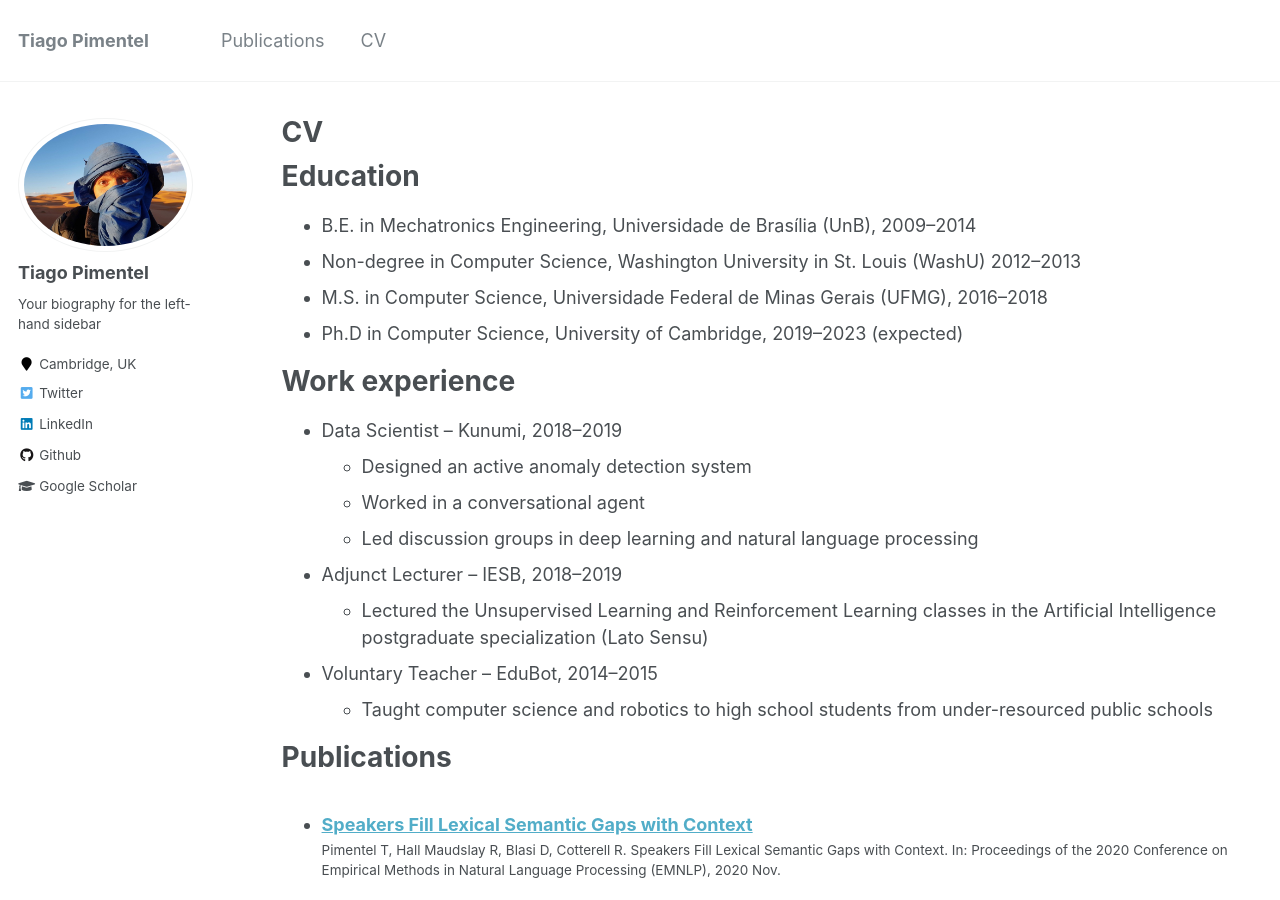
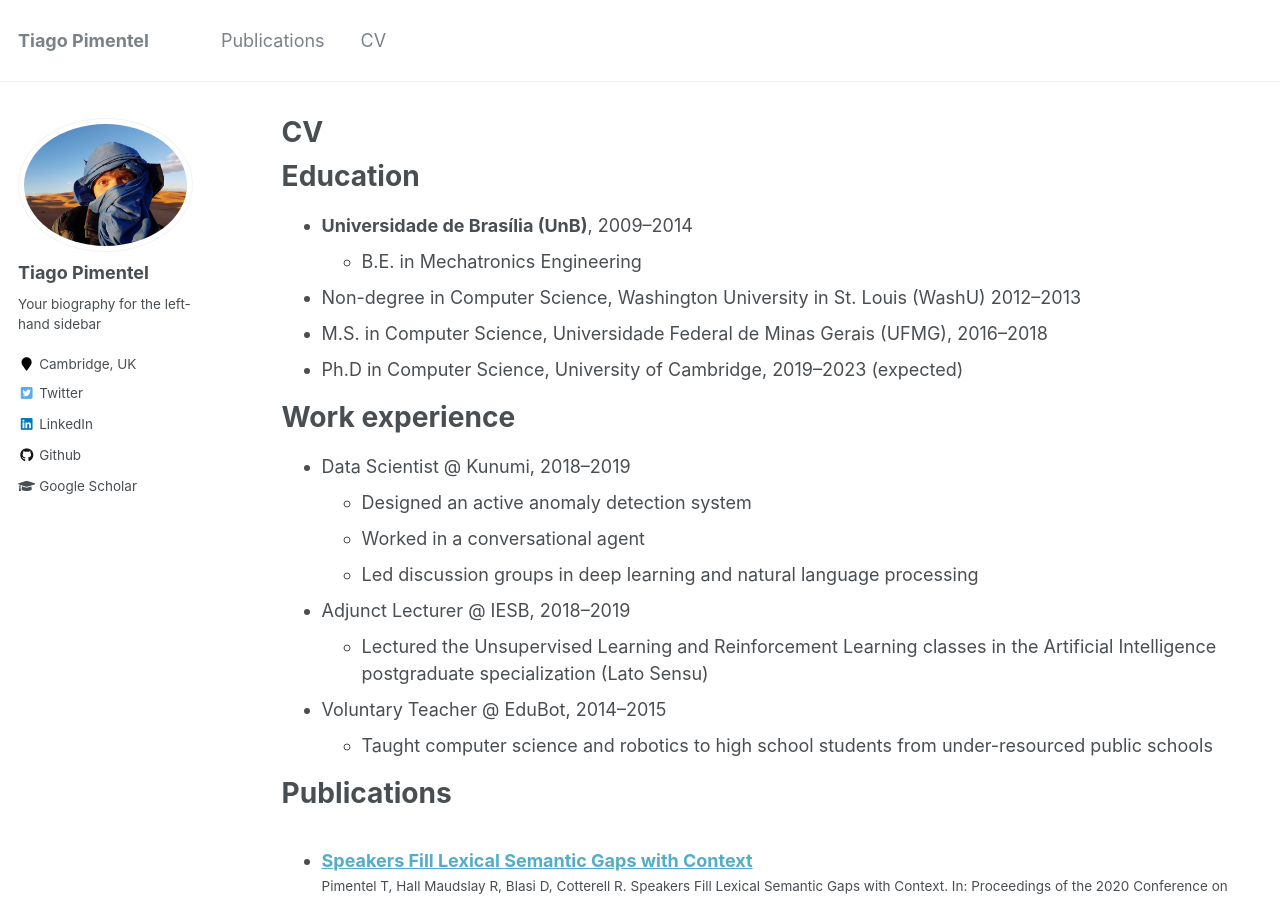
Before and after one commit to tpimentelms/tpimentelms.github.io, a Jekyll site: the page built from _pages/cv.md, in a window 1280 px wide and 900 px high. Built offline with Jekyll 4.4.1, drawn with Linux system fonts in a browser that asks for light colours.

Commit message:
Fill out CV page

```diff
--- a/_pages/cv.md
+++ b/_pages/cv.md
@@ -11,23 +11,24 @@ redirect_from:
 
 Education
 ======
-* B.E. in Mechatronics Engineering, Universidade de Brası́lia (UnB), 2009--2014
+* **Universidade de Brası́lia (UnB)**, 2009--2014
+  * B.E. in Mechatronics Engineering
 * Non-degree in Computer Science, Washington University in St. Louis (WashU) 2012--2013
 * M.S. in Computer Science, Universidade Federal de Minas Gerais (UFMG), 2016--2018
 * Ph.D in Computer Science, University of Cambridge, 2019--2023 (expected)
 
 Work experience
 ======
-* Data Scientist -- Kunumi, 2018--2019
+* Data Scientist @ Kunumi, 2018--2019
   * Designed an active anomaly detection system
   * Worked in a conversational agent
   * Led discussion groups in deep learning and natural language processing
 
-* Adjunct Lecturer -- IESB, 2018--2019
+* Adjunct Lecturer @ IESB, 2018--2019
   * Lectured the Unsupervised Learning and Reinforcement Learning classes in the Artificial Intelligence postgraduate
 specialization (Lato Sensu)
 
-* Voluntary Teacher – EduBot, 2014--2015
+* Voluntary Teacher @ EduBot, 2014--2015
   * Taught computer science and robotics to high school students from under-resourced public schools
 
 
```
